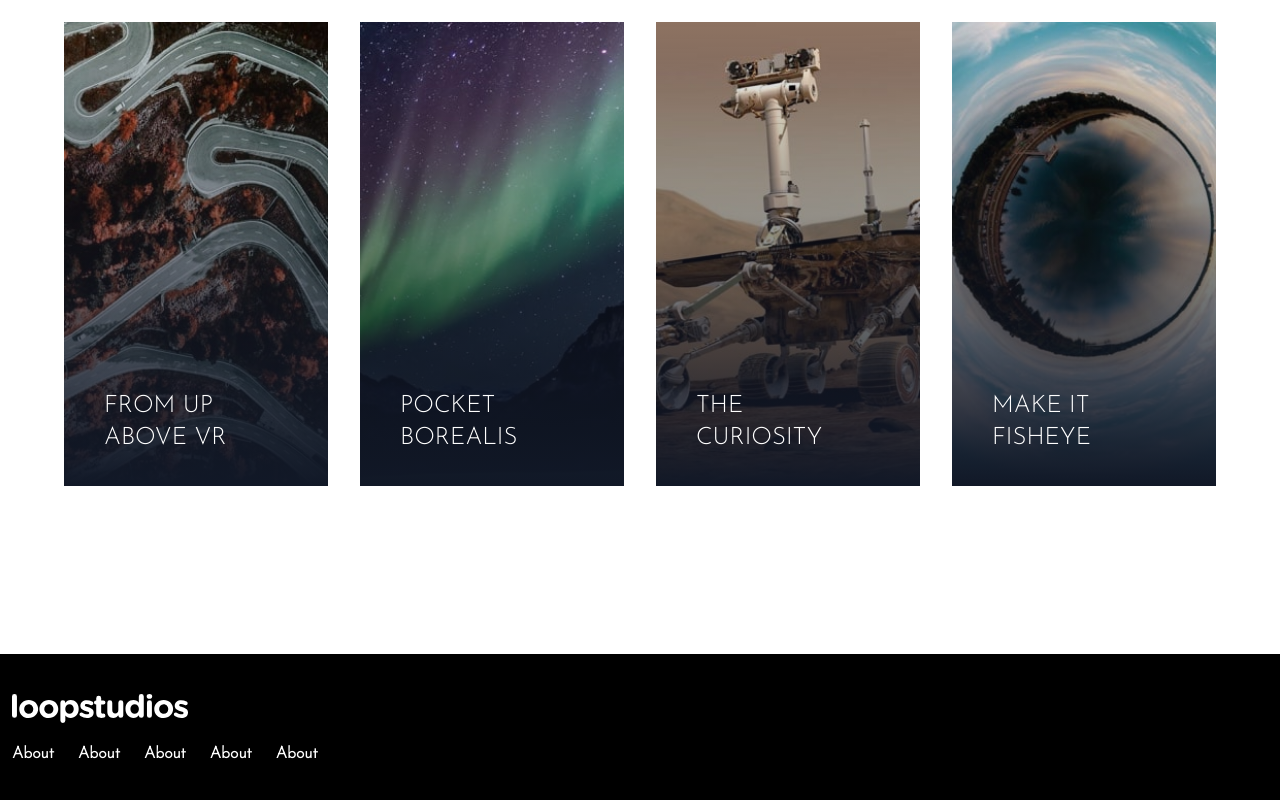
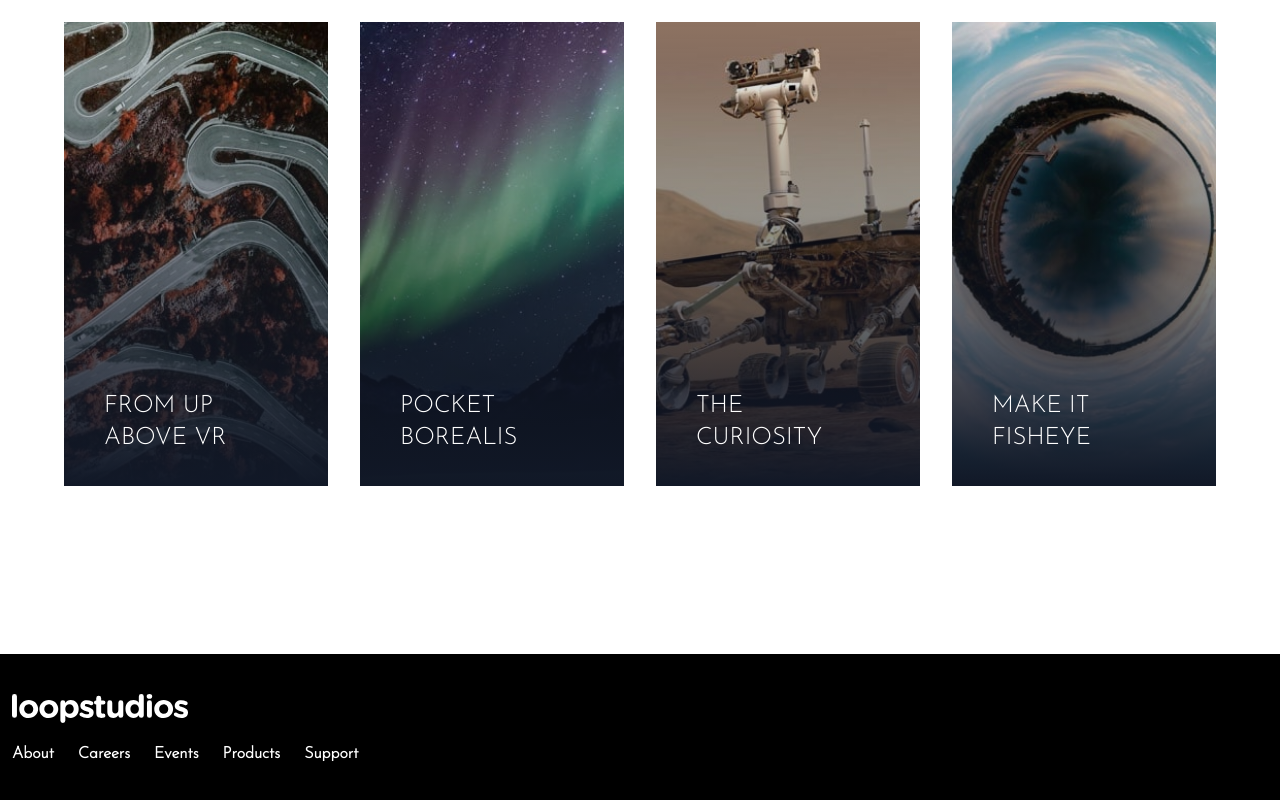
Before and after one commit to MuhammadTurkmen/Loop-studios, a plain HTML site: page index.html in a window 1280 px wide. Shown: the part 2022-2822 px from the top of the page. Drawn offline with Linux system fonts and the light colour scheme.

Commit message:
adding div

```diff
--- a/index.html
+++ b/index.html
@@ -296,25 +296,25 @@
               </div>
               <!-- Item 2 -->
               <div class="h-10 group">
-                <a href="#">About</a>
+                <a href="#">Careers</a>
                 <div
                   class="mx-2 group-hover:border-b group-hover:border-blue-50"></div>
               </div>
               <!-- Item 3 -->
               <div class="h-10 group">
-                <a href="#">About</a>
+                <a href="#">Events</a>
                 <div
                   class="mx-2 group-hover:border-b group-hover:border-blue-50"></div>
               </div>
               <!-- Item 4 -->
               <div class="h-10 group">
-                <a href="#">About</a>
+                <a href="#">Products</a>
                 <div
                   class="mx-2 group-hover:border-b group-hover:border-blue-50"></div>
               </div>
               <!-- Item 5 -->
               <div class="h-10 group">
-                <a href="#">About</a>
+                <a href="#">Support</a>
                 <div
                   class="mx-2 group-hover:border-b group-hover:border-blue-50"></div>
               </div>
```
